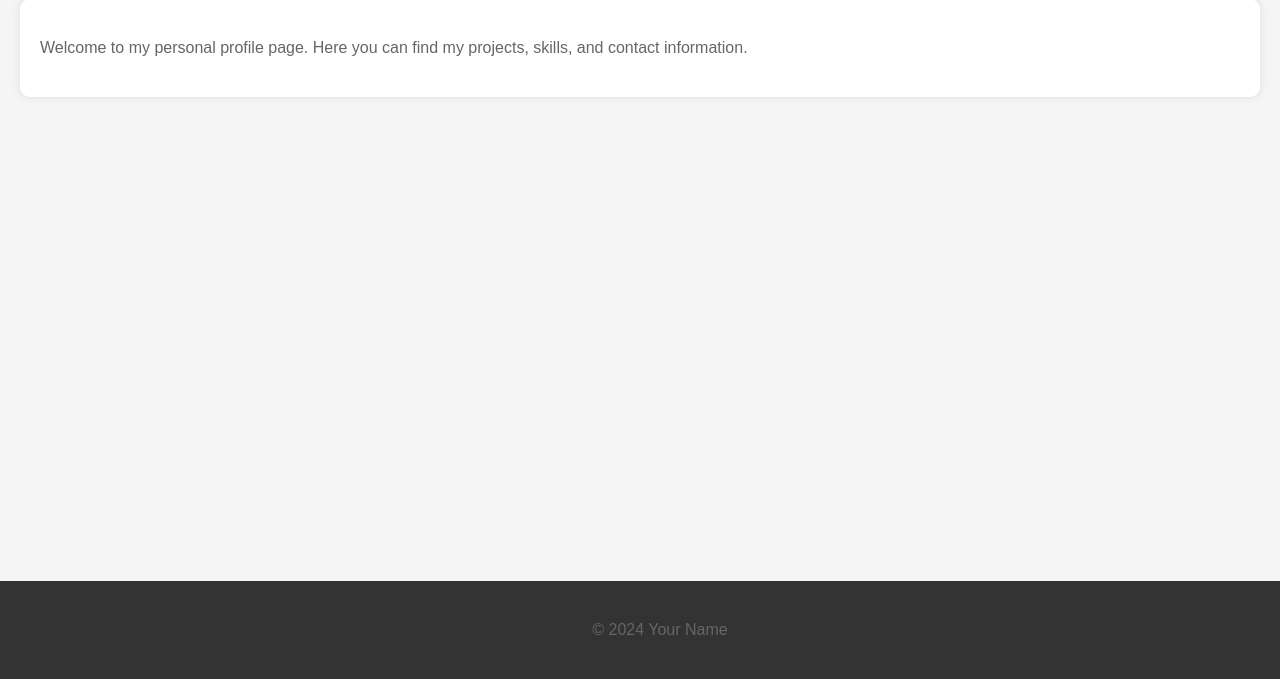
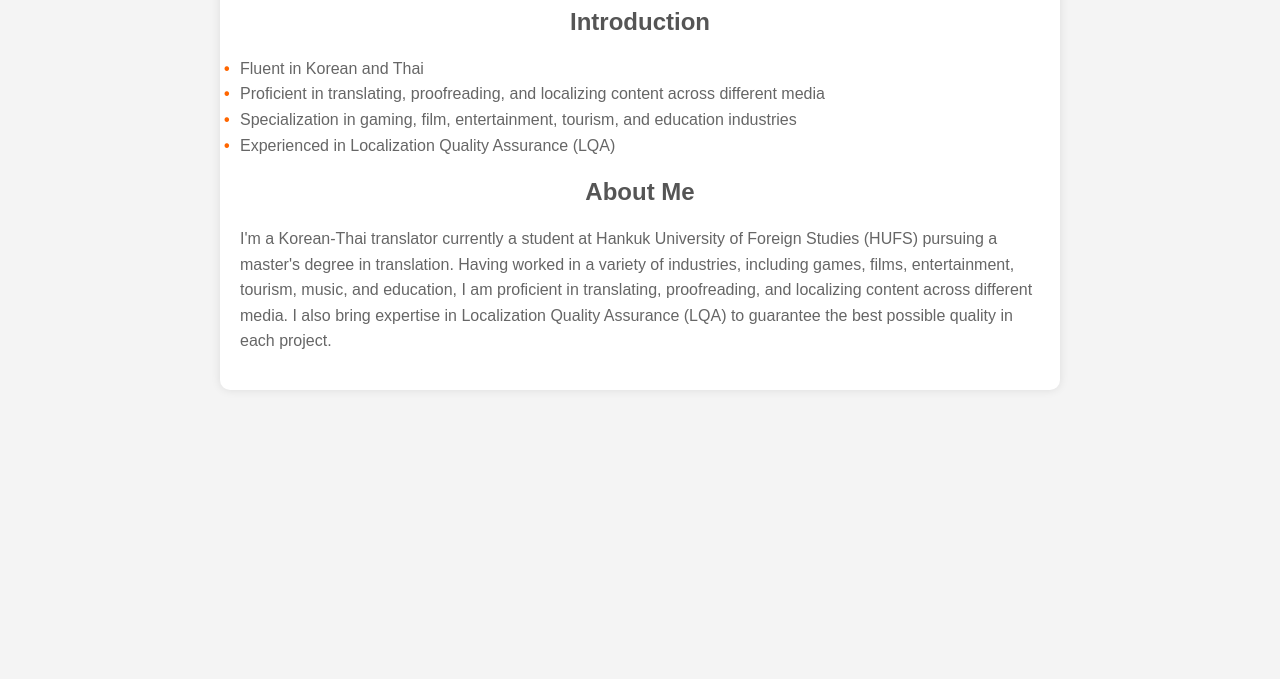
Before and after one commit to s2yunn/natch.github.io, a plain HTML site: page index.html in a window 1280 px wide. Shown: the part 121-800 px from the top of the page. Drawn offline with Linux system fonts and the light colour scheme.

Commit message:
index.html

```diff
--- a/index.html
+++ b/index.html
@@ -3,55 +3,65 @@
 <head>
     <meta charset="UTF-8">
     <meta name="viewport" content="width=device-width, initial-scale=1.0">
-    <title>My Profile</title>
-    <link rel="stylesheet" href="styles.css">
+    <title>NATCHAYADA THAIWONGSAKUL (서윤) - Profile</title>
     <style>
         body {
             margin: 0;
             font-family: 'Arial', sans-serif;
-            background: #f5f5f5;
-        }
-        .header {
-            background-color: #333;
-            color: white;
+            background-color: #f4f4f4;
+            color: #333;
             padding: 20px;
             text-align: center;
         }
-        .content {
-            margin: 20px;
+        .container {
+            max-width: 800px;
+            margin: 0 auto;
+            background-color: #fff;
             padding: 20px;
-            background-color: white;
             border-radius: 10px;
             box-shadow: 0 0 10px rgba(0, 0, 0, 0.1);
         }
         h1 {
-            font-size: 24px;
+            font-size: 2em;
+            color: #333;
         }
-        p {
+        h2 {
+            color: #555;
+            margin-top: 20px;
+        }
+        p, ul {
+            text-align: left;
             line-height: 1.6;
             color: #666;
         }
-        .footer {
-            text-align: center;
-            padding: 20px;
-            background-color: #333;
-            color: white;
-            position: fixed;
-            bottom: 0;
-            width: 100%;
+        ul {
+            list-style-type: none;
+            padding: 0;
+        }
+        ul li::before {
+            content: "•";
+            color: #ff6600;
+            font-weight: bold;
+            display: inline-block;
+            width: 1em;
+            margin-left: -1em;
         }
     </style>
 </head>
 <body>
-    <div class="header">
-        <h1>My Profile</h1>
-    </div>
-    <div class="content">
-        <p>Welcome to my personal profile page. Here you can find my projects, skills, and contact information.</p>
-        <!-- You can add more sections similar to this -->
-    </div>
-    <div class="footer">
-        <p>© 2024 Your Name</p>
+    <div class="container">
+        <h1>NATCHAYADA THAIWONGSAKUL (서윤)</h1>
+        <h2>Introduction</h2>
+        <ul>
+            <li>Fluent in Korean and Thai</li>
+            <li>Proficient in translating, proofreading, and localizing content across different media</li>
+            <li>Specialization in gaming, film, entertainment, tourism, and education industries</li>
+            <li>Experienced in Localization Quality Assurance (LQA)</li>
+        </ul>
+        <h2>About Me</h2>
+        <p>
+            I'm a Korean-Thai translator currently a student at Hankuk University of Foreign Studies (HUFS) pursuing a master's degree in translation. Having worked in a variety of industries, including games, films, entertainment, tourism, music, and education, I am proficient in translating, proofreading, and localizing content across different media. I also bring expertise in Localization Quality Assurance (LQA) to guarantee the best possible quality in each project.
+        </p>
     </div>
 </body>
 </html>
```
